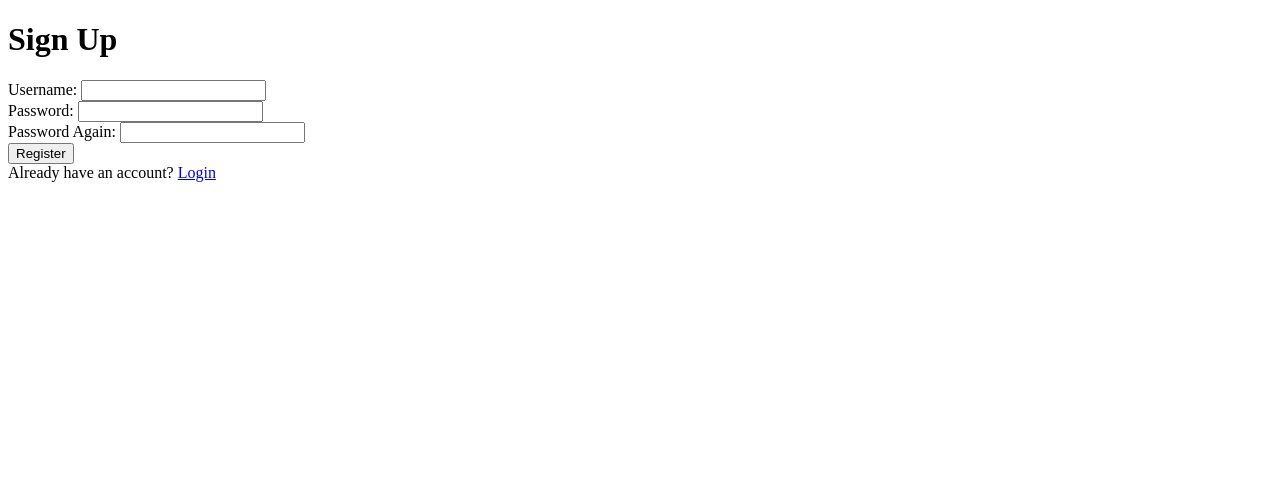
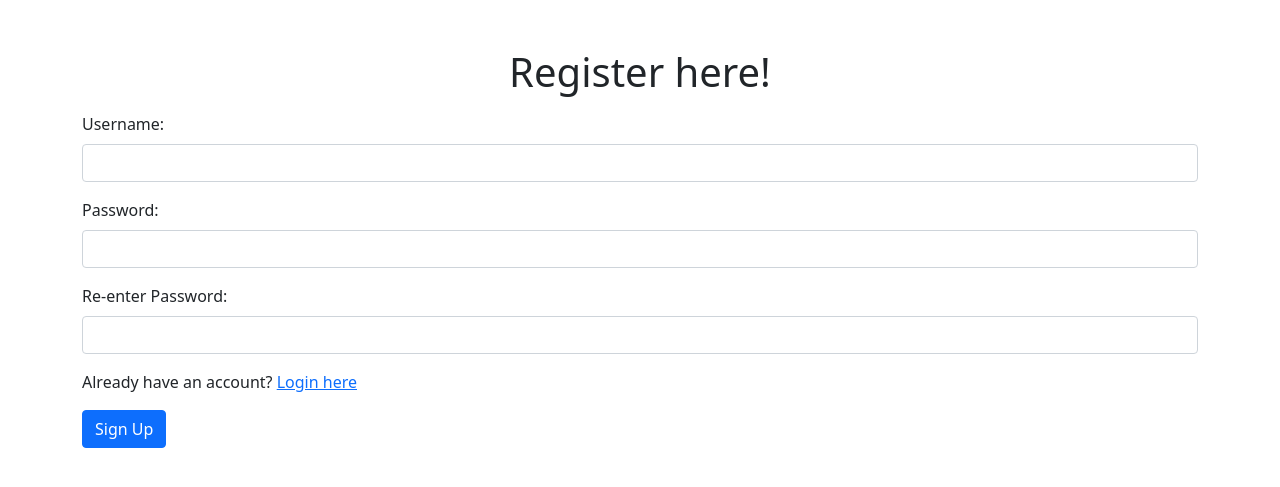
Before and after one commit to Erica233/ShoppingWeb, a PHP site: page /register.php in a window 1280 px wide. Shown: the top 487 px of the page. Run offline with PHP 8.4, Linux system fonts and the light colour scheme.

Commit message:
update login & register pages with better UI

```diff
--- /dev/null
+++ b/header.php
@@ -0,0 +1,14 @@
+<?php
+session_start();
+?>
+
+<!doctype html>
+<html lang="en">
+<head>
+    <!-- Required meta tags -->
+    <meta charset="utf-8">
+    <meta name="viewport" content="width=device-width, initial-scale=1">
+
+    <!-- Bootstrap CSS -->
+    <link href="https://cdn.jsdelivr.net/npm/bootstrap@5.1.3/dist/css/bootstrap.min.css" rel="stylesheet"
+          integrity="sha384-1BmE4kWBq78iYhFldvKuhfTAU6auU8tT94WrHftjDbrCEXSU1oBoqyl2QvZ6jIW3" crossorigin="anonymous">
--- /dev/null
+++ b/navbar.php
@@ -0,0 +1,6 @@
+<?php
+echo('<a href="index.php">Home</a>
+<a href="products.php">Shopping</a>
+<a href="orders.php">My Orders</a>
+<a href="sells.php">My Sells</a>');
+?>
--- a/register.php
+++ b/register.php
@@ -1,29 +1,30 @@
 <?php
+include "header.php";
 ?>
 
-<!DOCTYPE html>
-<html lang="en">
-<head>
-    <meta charset="UTF-8">
-    <title>Title</title>
+<title>Registration Page</title>
 </head>
 <body>
-    <form method="post">
-        <h1>Sign Up</h1>
-        <div>
-            <label for="username">Username:</label>
-            <input type="text" name="username" id="username">
+<h1 class="text-center mt-5">Register here!</h1>
+<div class="container mt-3">
+    <form method="post" action="register.php">
+        <div class="mb-3">
+            <label for="username" class="form-label">Username: </label>
+            <input type="text" name="username" class="form-control" id="username">
         </div>
-        <div>
-            <label for="password">Password:</label>
-            <input type="password" name="password" id="password">
+        <div class="mb-3">
+            <label for="password" class="form-label">Password: </label>
+            <input type="password" name="password" class="form-control" id="password">
         </div>
-        <div>
-            <label for="password2">Password Again:</label>
-            <input type="password" name="password2" id="password2">
+        <div class="mb-3">
+            <label for="password2" class="form-label">Re-enter Password: </label>
+            <input type="password" name="password2" class="form-control" id="password2">
         </div>
-        <button type="submit">Register</button>
-        <footer>Already have an account? <a href="login.php">Login</a></footer>
+        <div class="mb-3">
+            Already have an account? <a href="login.php">Login here</a>
+        </div>
+        <button type="submit" class="btn btn-primary">Sign Up</button>
     </form>
+</div>
 </body>
 </html>
```
Also changed, not shown: login.php (+20 -23 lines).
